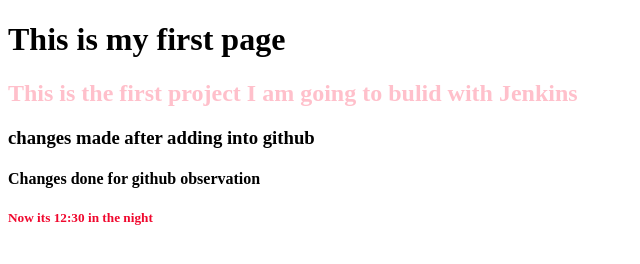
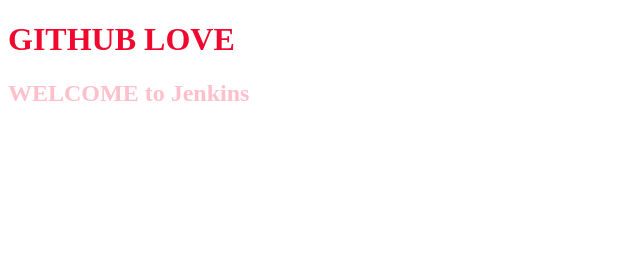
Before and after one commit to TEJASHRI8/website_html_jenkins_1st_project, a plain HTML site: page index.html in a window 1280 px wide. Shown: the whole page, without its empty margins (0-640 px from the left). Drawn offline with Linux system fonts and the light colour scheme.

```diff
--- a/index.html
+++ b/index.html
@@ -8,17 +8,13 @@
     <style>
     h2{color: pink
     }
-    h5{color: rgb(240, 8, 46)
+    h1{color: rgb(240, 8, 46)
     }
     </style>
 </head>
 <body>
-    <h1>This is my first page</h1>
-    <h2>This is the first project I am going to bulid with Jenkins</h2>
-    <h3>changes made after adding into github</h3>
-    <h4>Changes done for github observation</h4>
-    <h5>Now its 12:30 in the night</h5>
-
+    <h1>GITHUB LOVE </h1>
+    <h2>WELCOME to Jenkins</h2>
 
 </body>
 </html>
```
